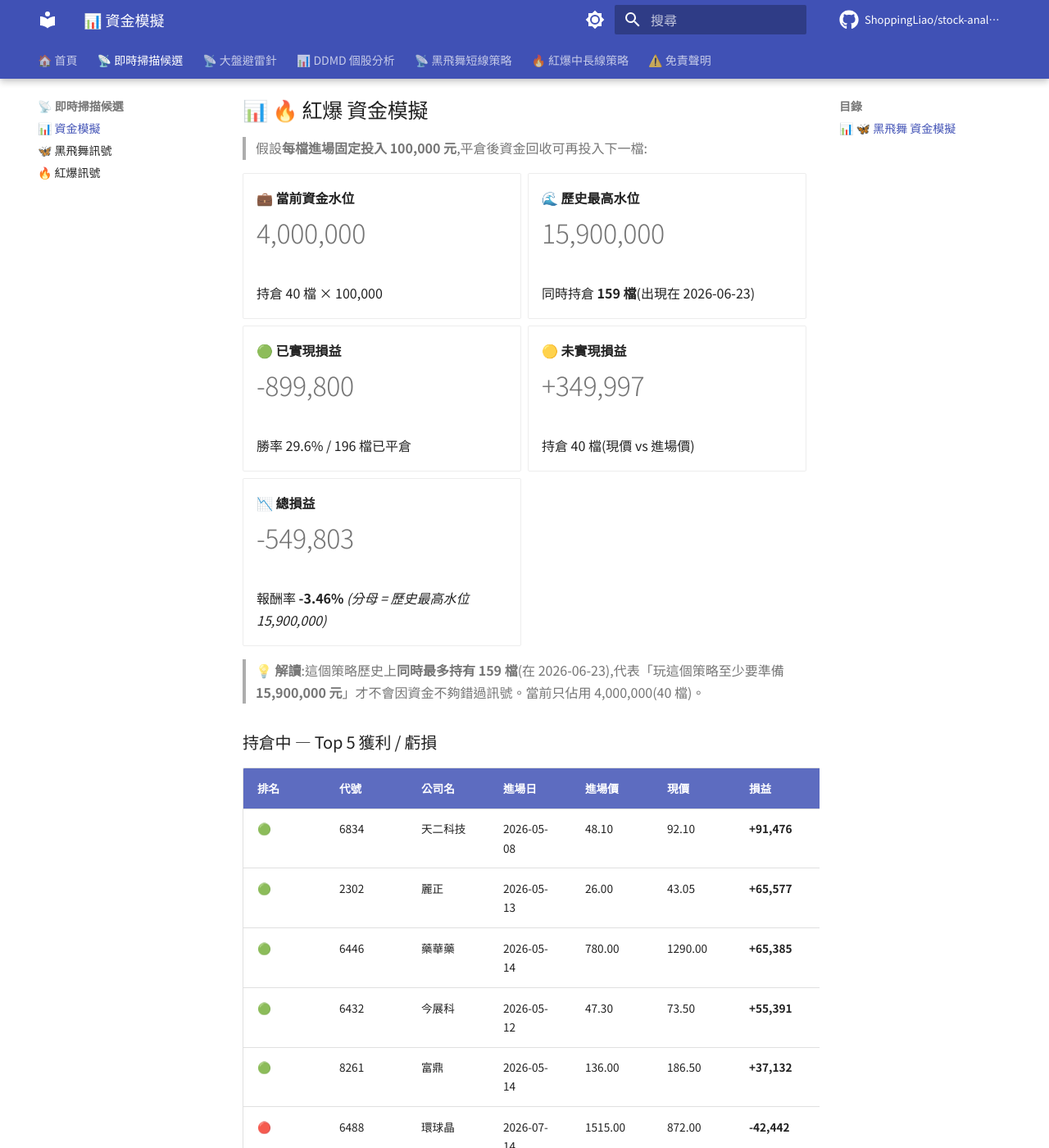
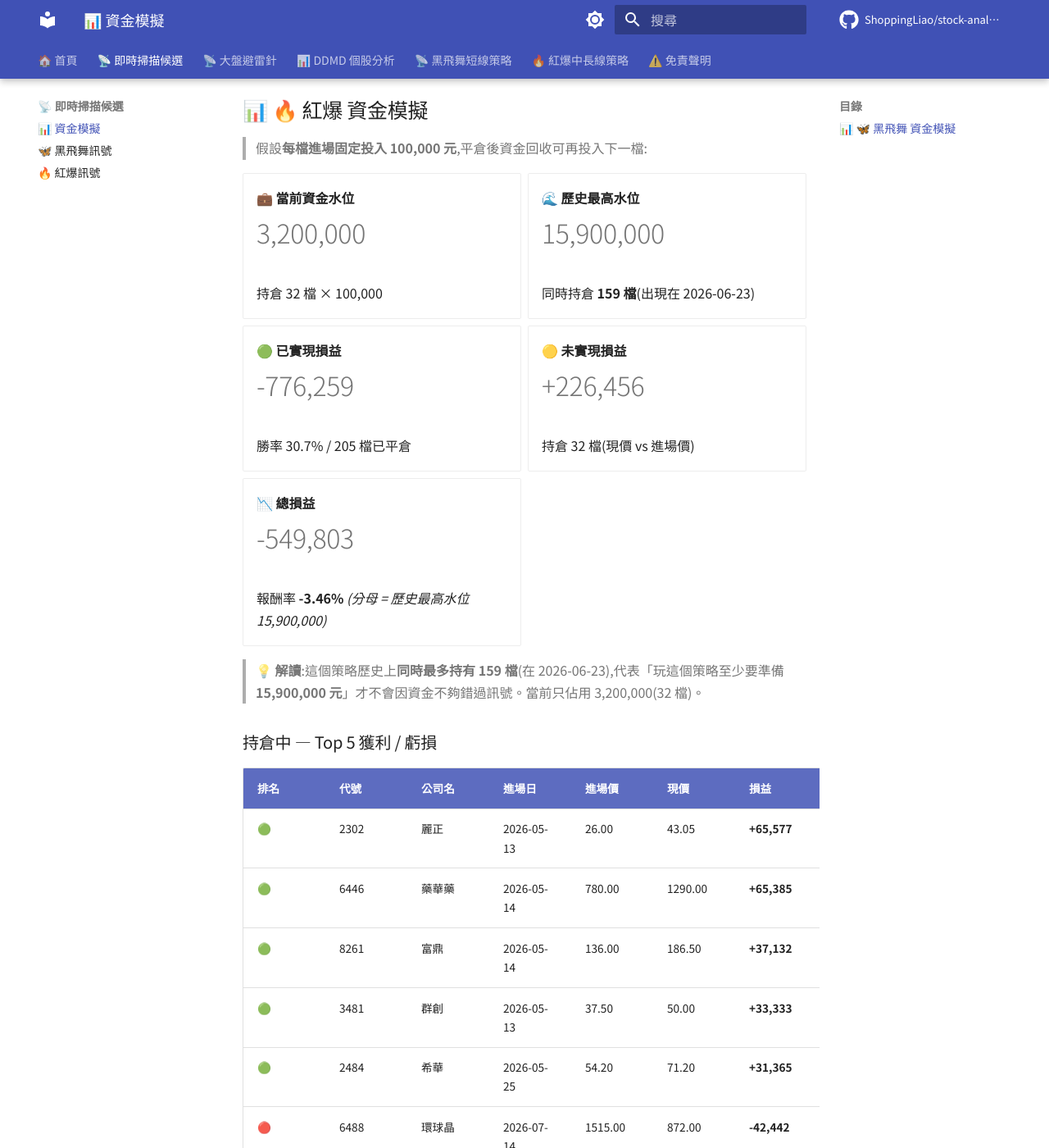
Before and after one commit to ShoppingLiao/stock-analysis-public, an MkDocs documentation site: the page built from docs/signals_capital.md, in a window 1280 px wide and 1400 px high, scrolled down 1730 px. Shown: the whole window at 82% size. Built offline with MkDocs 1.6.1 and Material for MkDocs 9.7.7, drawn with Linux system fonts in a browser that asks for light colours; comment, search, counter and statistics services are not loaded; some of the changed text lies outside the part shown.

Commit message:
docs(signals): update BB + RB + capital (2026-08-06)

```diff
--- a/docs/signals_capital.md
+++ b/docs/signals_capital.md
@@ -73,9 +73,9 @@
 
 -   **💼 當前資金水位**
 
-    # 4,000,000
+    # 3,200,000
 
-    持倉 40 檔 × 100,000
+    持倉 32 檔 × 100,000
 
 -   **🌊 歷史最高水位**
 
@@ -85,15 +85,15 @@
 
 -   **🟢 已實現損益**
 
-    # -899,800
+    # -776,259
 
-    勝率 29.6% / 196 檔已平倉
+    勝率 30.7% / 205 檔已平倉
 
 -   **🟡 未實現損益**
 
-    # +349,997
+    # +226,456
 
-    持倉 40 檔(現價 vs 進場價)
+    持倉 32 檔(現價 vs 進場價)
 
 -   **📉 總損益**
 
@@ -103,22 +103,22 @@
 
 </div>
 
-> **💡 解讀**:這個策略歷史上**同時最多持有 159 檔**(在 2026-06-23),代表「玩這個策略至少要準備 **15,900,000 元**」才不會因資金不夠錯過訊號。當前只佔用 4,000,000(40 檔)。
+> **💡 解讀**:這個策略歷史上**同時最多持有 159 檔**(在 2026-06-23),代表「玩這個策略至少要準備 **15,900,000 元**」才不會因資金不夠錯過訊號。當前只佔用 3,200,000(32 檔)。
 
 ### 持倉中 — Top 5 獲利 / 虧損
 
 | 排名 | 代號 | 公司名 | 進場日 | 進場價 | 現價 | 損益 | 損益% |
 |------|------|--------|--------|--------|------|------|-------|
-| 🟢 | 6834 | 天二科技 | 2026-05-08 | 48.10 | 92.10 | **+91,476** | **+91.48%** |
 | 🟢 | 2302 | 麗正 | 2026-05-13 | 26.00 | 43.05 | **+65,577** | **+65.58%** |
 | 🟢 | 6446 | 藥華藥 | 2026-05-14 | 780.00 | 1290.00 | **+65,385** | **+65.38%** |
-| 🟢 | 6432 | 今展科 | 2026-05-12 | 47.30 | 73.50 | **+55,391** | **+55.39%** |
 | 🟢 | 8261 | 富鼎 | 2026-05-14 | 136.00 | 186.50 | **+37,132** | **+37.13%** |
+| 🟢 | 3481 | 群創 | 2026-05-13 | 37.50 | 50.00 | **+33,333** | **+33.33%** |
+| 🟢 | 2484 | 希華 | 2026-05-25 | 54.20 | 71.20 | **+31,365** | **+31.37%** |
 | 🔴 | 6488 | 環球晶 | 2026-07-14 | 1515.00 | 872.00 | **-42,442** | **-42.44%** |
 | 🔴 | 5488 | 松普 | 2026-07-13 | 17.80 | 13.20 | **-25,843** | **-25.84%** |
-| 🔴 | 6712 | 長聖 | 2026-07-08 | 183.00 | 152.50 | **-16,667** | **-16.67%** |
 | 🔴 | 8383 | 千附 | 2026-07-14 | 84.20 | 71.70 | **-14,846** | **-14.85%** |
 | 🔴 | 3088 | 艾訊 | 2026-07-23 | 154.00 | 134.00 | **-12,987** | **-12.99%** |
+| 🔴 | 6505 | 台塑化 | 2026-07-16 | 74.50 | 67.10 | **-9,933** | **-9.93%** |
 
 !!! info "⚠️ 資金模擬說明"
     每檔固定投入 **100,000 元**(教育性質,實際操作會依 TDMD 評分動態調整部位)。
@@ -133,9 +133,9 @@
 
 -   **💼 當前資金水位**
 
-    # 4,400,000
+    # 3,600,000
 
-    BB 400,000 + RB 4,000,000
+    BB 400,000 + RB 3,200,000
 
 -   **🌊 兩策略歷史最高水位**
 
@@ -145,15 +145,15 @@
 
 -   **🟢 已實現損益**
 
-    # -379,044
+    # -255,502
 
-    BB +520,756 + RB -899,800
+    BB +520,756 + RB -776,259
 
 -   **🟡 未實現損益**
 
-    # +345,347
+    # +221,805
 
-    BB -4,650 + RB +349,997
+    BB -4,650 + RB +226,456
 
 -   **📉 總損益**
 
```
Also changed, not shown: docs/signals_red_burst.md (+48 -60 lines).
